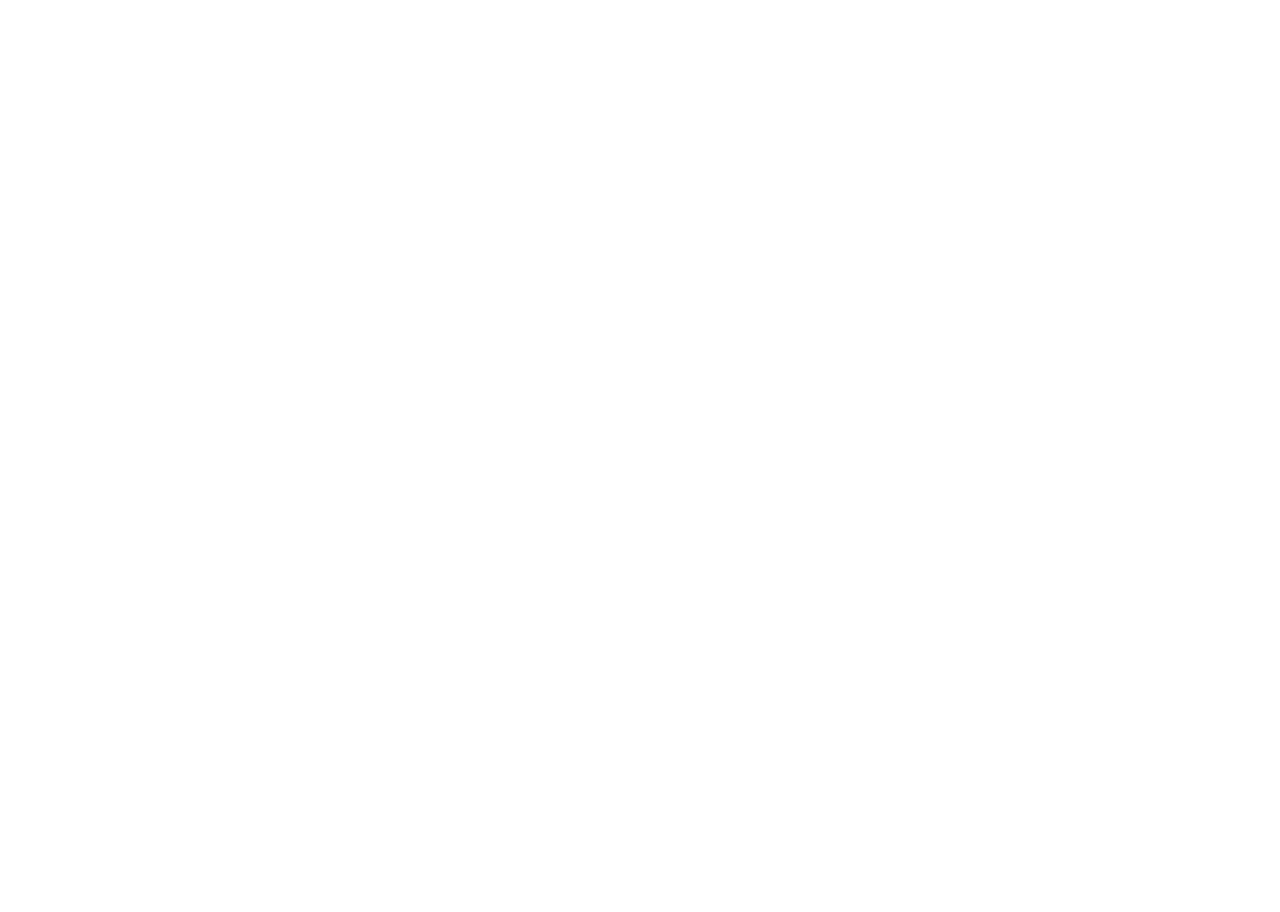
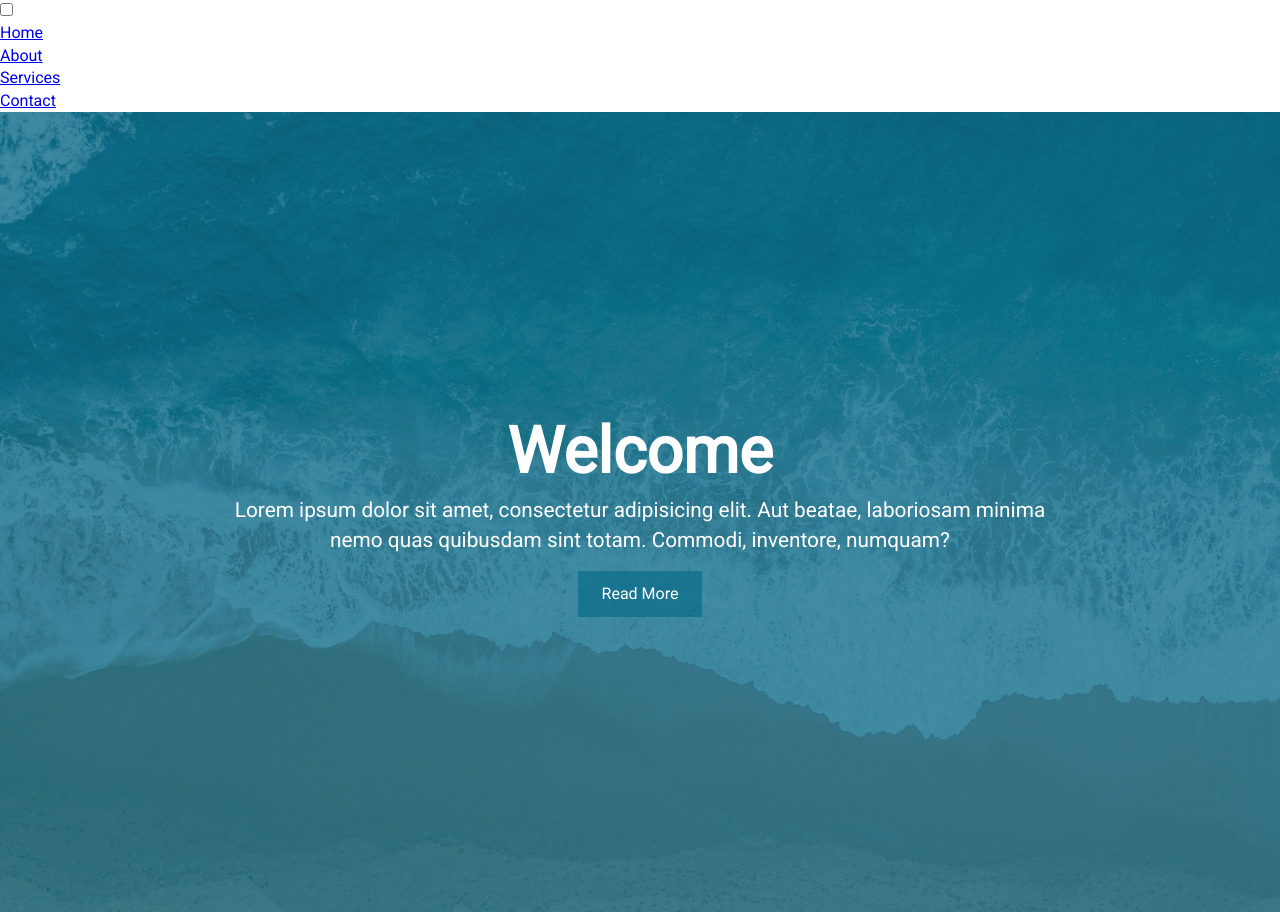
Before and after one commit to Belchenkov/hamburger_overlay_menu, a plain HTML site: page index.html in a window 1280 px wide. Before the commit the page ends 800 px from the top, so only its background shows below. Drawn offline with Linux system fonts and the light colour scheme.

Commit message:
HTML & CSS

```diff
--- a/css/style.css
+++ b/css/style.css
@@ -0,0 +1,78 @@
+@import url('https://fonts.googleapis.com/css?family=Roboto');
+
+:root {
+    --primary-color: rgba(13, 110, 139, 0.75);
+    --secondary-color: rgba(229, 148, 0, 0.9);
+    --overlary-color: rgba(24, 39, 51, 0.85);
+    --menu-speed: 0.75s;
+}
+
+* {
+    margin: 0;
+    padding: 0;
+    box-sizing: border-box;
+}
+
+body {
+    font-family: 'Roboto', sans-serif;
+    line-height: 1.4;
+}
+
+.container {
+    max-width: 960px;
+    margin: auto;
+    overflow: hidden;
+    padding: 0 3rem;
+}
+
+#showcase {
+    background: var(--primary-color);
+    color: #fff;
+    height: 100vh;
+    position: relative;
+}
+
+#showcase:before {
+    content: '';
+    background: url("../img/showcase.jpg") no-repeat center center/cover;
+    position: absolute;
+    top: 0;
+    right: 0;
+    left: 0;
+    bottom: 0;
+    width: 100%;
+    height: 100%;
+    z-index: -1;
+}
+
+#showcase .showcase-container {
+    display: flex;
+    flex-direction: column;
+    align-items: center;
+    justify-content: center;
+    text-align: center;
+    height: 100%;
+}
+
+#showcase h1 {
+    font-size: 4rem;
+}
+
+#showcase p {
+    font-size: 1.3rem;
+}
+
+.btn {
+    display: inline-block;
+    border: none;
+    background: var(--primary-color);
+    color: #fff;
+    padding: 0.75rem 1.5rem;
+    margin-top: 1rem;
+    transition: opacity 1s ease-in-out;
+    text-decoration: none;
+}
+
+.btn:hover {
+    opacity: 0.6;
+}
--- a/index.html
+++ b/index.html
@@ -10,6 +10,30 @@
     <title>Hamburger Overlay Menu</title>
 </head>
 <body>
+    <div class="menu-wrap">
+        <input type="checkbox" class="toggler">
+        <div class="hamburger"><div></div></div>
+        <div class="menu">
+            <div>
+                <div>
+                    <ul>
+                        <li><a href="#">Home</a></li>
+                        <li><a href="#">About</a></li>
+                        <li><a href="#">Services</a></li>
+                        <li><a href="#">Contact</a></li>
+                    </ul>
+                </div>
+            </div>
+        </div>
+    </div>
 
+    <header id="showcase">
+        <div class="container showcase-container">
+            <h1>Welcome</h1>
+            <p>Lorem ipsum dolor sit amet, consectetur adipisicing elit. Aut beatae, laboriosam minima nemo quas
+                quibusdam sint totam. Commodi, inventore, numquam?</p>
+            <a href="#" class="btn">Read More</a>
+        </div>
+    </header>
 </body>
 </html>
```
